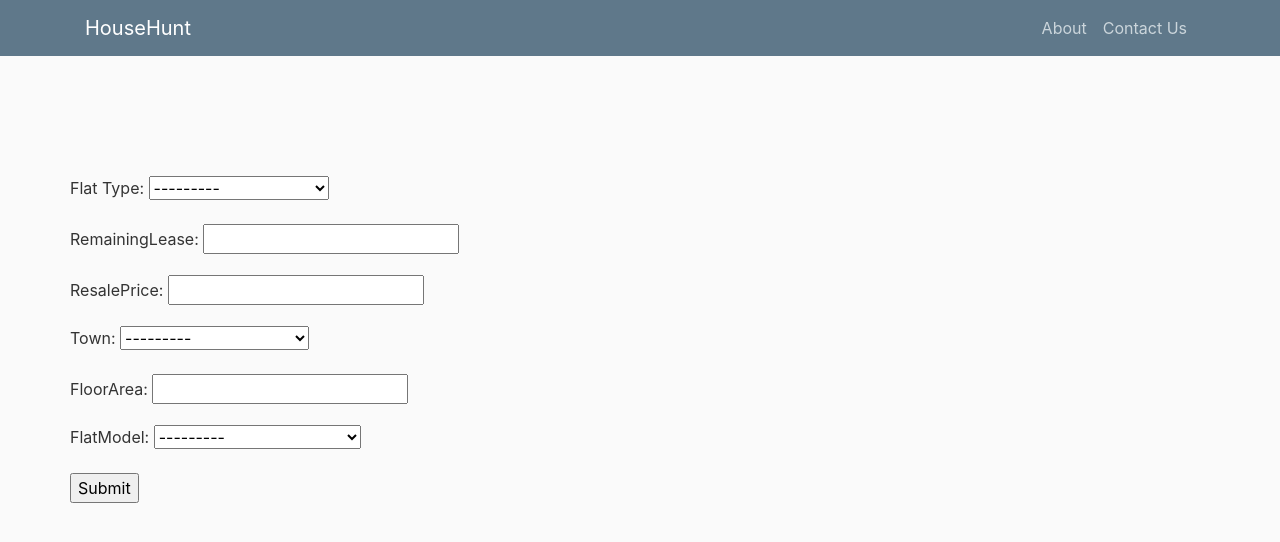
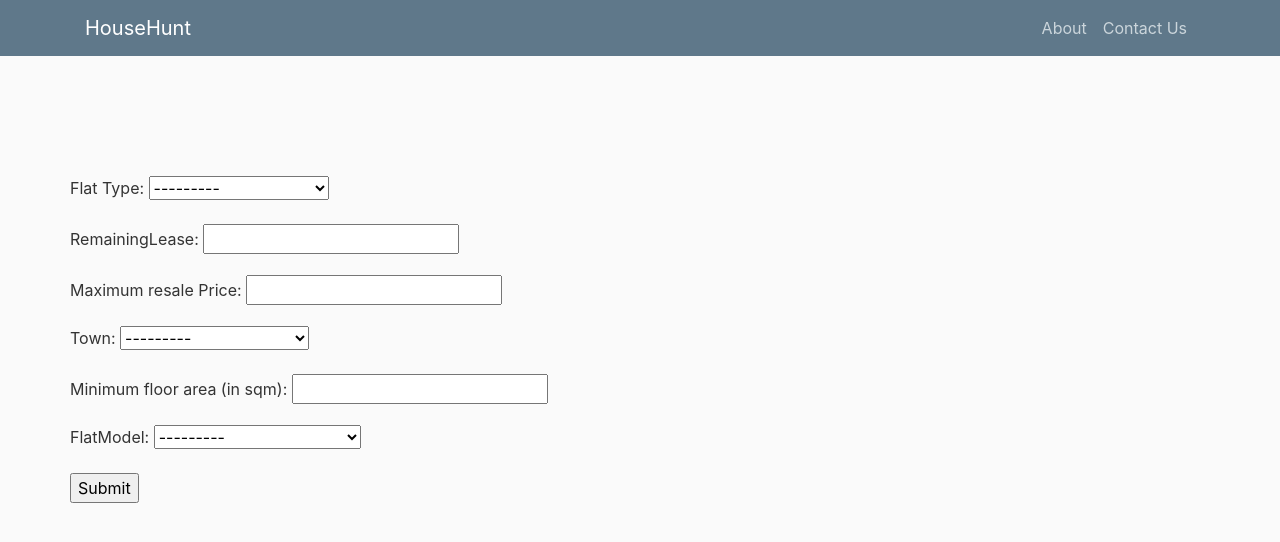
Before and after one commit to yws888/CZ2006-website, a Django app: page /search/ in a window 1280 px wide. Shown: the top 542 px of the page. Run offline with Django 3.2, Linux system fonts and the light colour scheme; some libraries are stand-ins or nearby versions.

Commit message:
integrated map.html

```diff
--- a/CZ2006/househunt/forms.py
+++ b/CZ2006/househunt/forms.py
@@ -8,8 +8,8 @@ class HDBSearchForm(forms.ModelForm):
 
         fields = [
             'flatType',
-             'remainingLease',
-             'resalePrice',
+            'remainingLease',
+            'resalePrice',
             'town',
             # 'monthOfSale',
             # 'storeyRange',
@@ -17,7 +17,9 @@ class HDBSearchForm(forms.ModelForm):
             'flatModel'
         ]
         labels = {
-            "flatType": "Flat Type"
+            "flatType": "Flat Type",
+            "floorArea": "Minimum floor area (in sqm)",
+            "resalePrice": "Maximum resale Price"
         }
 #
 # class RawHDBSearchForm(forms.Form):
--- a/CZ2006/househunt/templates/househunt/home.html
+++ b/CZ2006/househunt/templates/househunt/home.html
@@ -18,6 +18,12 @@
       <a href="{% url 'househunt-calculate' %}" class="btn btn-lg btn-secondary fw-bold border-white bg-blue">Calculate maximum affordable price</a>
       <br>
       <br>
+      <a href="{% url 'househunt-calculate' %}" class="btn btn-lg btn-secondary fw-bold border-white bg-blue">Calculate maximum affordable price</a>
+      <br>
+      <br>
+      <a href="{% url 'househunt-map' %}" class="btn btn-lg btn-secondary fw-bold border-white bg-blue">View on Map</a>
+      <br>
+      <br>
         <h3>Dataset used:</h3>
       <iframe width="600" height="400" src="https://data.gov.sg/dataset/resale-flat-prices/resource/42ff9cfe-abe5-4b54-beda-c88f9bb438ee/view/8481923a-3673-4b4c-b443-5a5bf5127215" frameBorder="0"> </iframe>
     </p>
--- a/CZ2006/househunt/urls.py
+++ b/CZ2006/househunt/urls.py
@@ -12,6 +12,7 @@ urlpatterns = [
     path('visualise/',views.visualise, name='househunt-visualise'),
     path('search/',views.search, name='househunt-search'),
     path('search/result/',views.search_result, name='househunt-search-result'),
-    # path('search/result/',HDBResaleFlatView.as_view(), name='househunt-search-result'),
+    #path('search/result/',HDBResaleFlatView.as_view(), name='househunt-search-result'),
+    path('map/',views.map, name='househunt-map'),
 
 ]
--- a/CZ2006/househunt/views.py
+++ b/CZ2006/househunt/views.py
@@ -70,7 +70,7 @@ def search_result(request):
 
     if (request.GET.get('resalePrice')) is not '':
         resalePriceInput = int(request.GET.get('resalePrice'))
-        queryset = queryset.filter(resalePrice__lte = resalePriceInput) # list of objects
+        queryset = queryset.filter(resalePrice__lte = resalePriceInput) # return flats with resalePrice <= input
 
     if (request.GET.get('town')) is not '':
         townInput = request.GET.get('town')
@@ -78,7 +78,7 @@ def search_result(request):
 
     if (request.GET.get('floorArea')) is not '':
         floorAreaInput = int(request.GET.get('floorArea'))
-        queryset = queryset.filter(floorArea__lte = floorAreaInput) # list of objects
+        queryset = queryset.filter(floorArea__gte = floorAreaInput) # return flats with floorArea >= input
 
     if (request.GET.get('flatModel')) is not '':
         flatModelInput = request.GET.get('flatModel')
@@ -100,3 +100,14 @@ class HDBResaleFlatView(SingleTableView):
 #         table_data = HDBResaleFlat.objects.filter(flatType = flatTypeInput)
 #         #return render(request, self.template_name, {table_data})
 #         return table_data
+
+
+def map(request):
+    # queryset = HDBResaleFlat.objects.first()
+
+    context = {
+        'town': 'Yishun',
+        'streetName': 'Yishun Ave 11', }
+
+
+    return render(request, "househunt/map.html", context)
```
Also changed, not shown: CZ2006/househunt/templates/househunt/map.html (added, +20 -0 lines), 4 other files.
